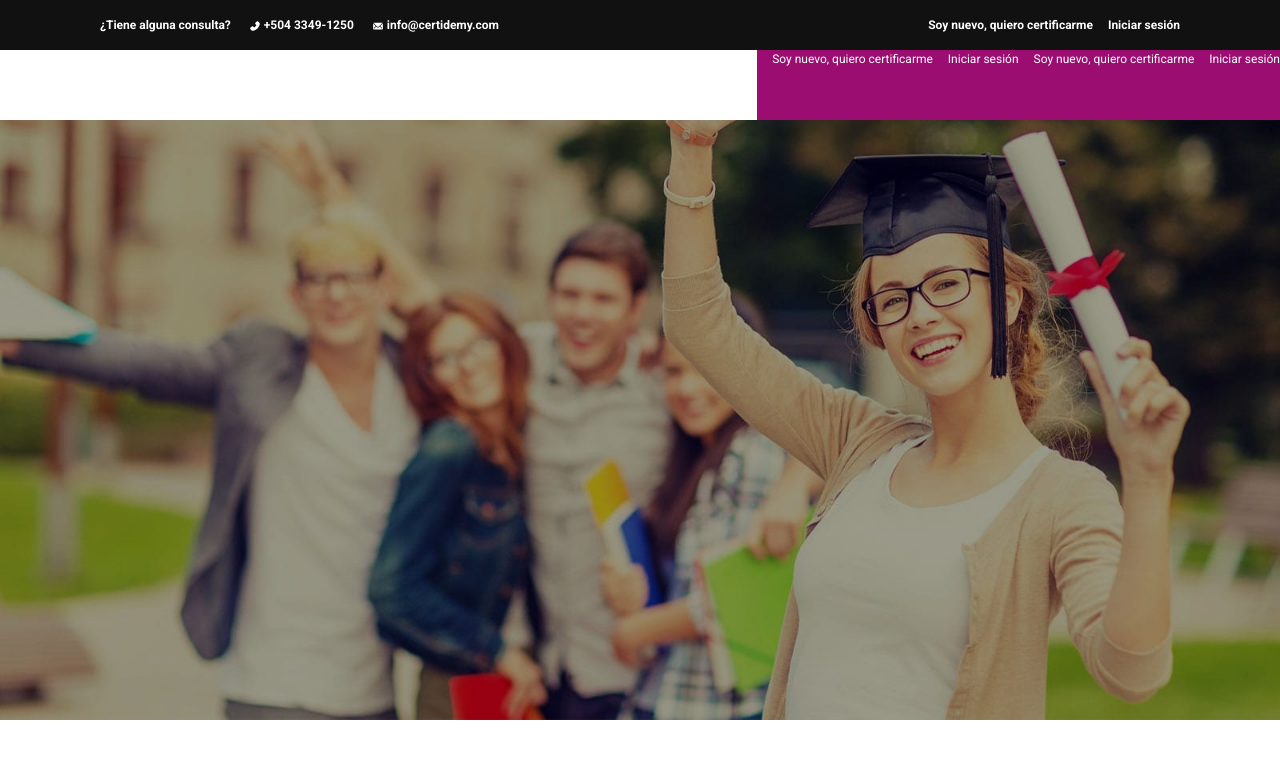
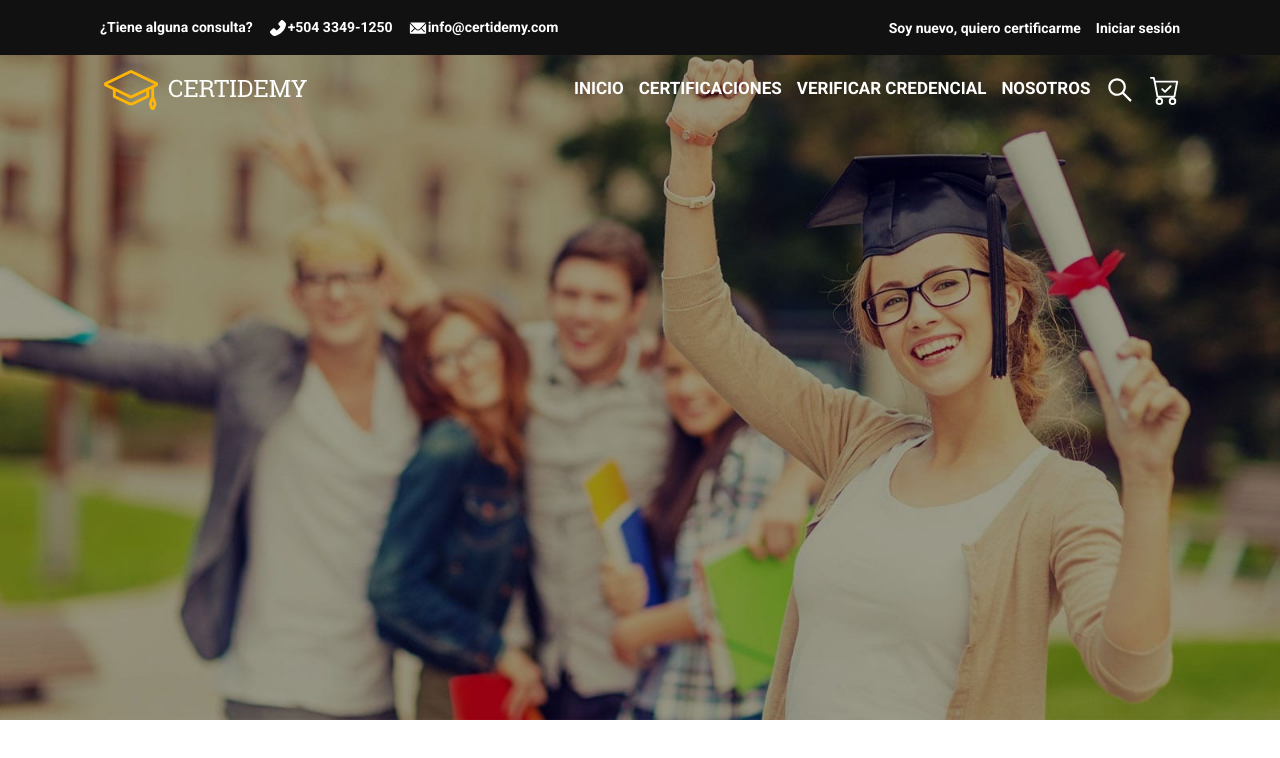
Before and after one commit to DavidArguello07/Clon-Certidemy, a React (Create React App) app: page / in a window 1280 px wide. Shown: the top 758 px of the page. Built offline with nearby package versions, Linux system fonts and the light colour scheme.

Commit message:
tercer commit

```diff
--- a/public/index.html
+++ b/public/index.html
@@ -12,6 +12,7 @@
     <link rel="apple-touch-icon" href="%PUBLIC_URL%/logo192.png" />
 
     <link rel="manifest" href="%PUBLIC_URL%/manifest.json" />
+    <link href="https://fonts.googleapis.com/css2?family=Roboto+Slab:wght@100;200;300;400;500;600;700;800;900&family=Roboto:ital,wght@0,100;0,300;0,400;0,500;0,700;0,900;1,100;1,300;1,400;1,500;1,700;1,900&display=swap" rel="stylesheet">
 
     <!-- CSS only -->
     <link
--- a/src/App.css
+++ b/src/App.css
@@ -1,12 +1,14 @@
 @import url('https://fonts.googleapis.com/css2?family=Roboto:ital,wght@0,100;0,300;0,400;0,500;0,700;0,900;1,100;1,300;1,400;1,500;1,700;1,900&display=swap');
 @import url('https://fonts.googleapis.com/css2?family=Roboto+Slab:wght@100;200;300;400;500;600;700;800;900&family=Roboto:ital,wght@0,100;0,300;0,400;0,500;0,700;0,900;1,100;1,300;1,400;1,500;1,700;1,900&display=swap');
 
-body{
+* {
   margin: 0;
   padding: 0;
+  box-sizing: border-box;
+  --color-principal:rgb(255, 182, 6);
 }
 
 html, body{
-  font-size: 12px;
-  font-family:"Roboto";
+  font-family: 'Roboto';
+/* font-family: 'Roboto Slab', serif; */
 }
--- a/src/Css/header.css
+++ b/src/Css/header.css
@@ -1,5 +1,6 @@
+
+
 .header{
-    background-color: #111111;
     color: white;
     width: 100%;
     position:fixed;
@@ -7,9 +8,11 @@
 }
 
 .header .header-up{
+    background-color: #111111;
     display: flex;
     justify-content:space-between;
-    height: 50px;
+    height: 55px;
+    font-size: 14px;
     align-items: center;
 }
 
@@ -17,7 +20,6 @@
     color: #fff;
     margin-left: 100px;
     font-weight:600;
-    font-size: 12px;
 }
 
 a{
@@ -35,24 +37,39 @@ a:hover{
     margin-right: 100px;
     font-weight:600;
     line-height: 30px;
-    font-size: 12px;
+}
+
+.icon1{
+    font-size: 20px;
 }
 
 
 
 .header .header-down{
-    background-color: white;
+    font-size: 17px;
+    font-weight: 600;
+    line-height: 20px;
     width: 100%;
     height: 70px;
-    color: black;
     display: flex;
-    justify-content:space-between;
+    justify-content:space-around;
+    align-items: center;
 }
 
 .header .header-down .header-down-left{
-    background-color: red;
+
 }
 
 .header .header-down .header-down-right{
-    background-color: rgb(155, 13, 112);
+    margin-left: 10px;
+
 }
+
+.icon2{
+    font-size: 30px;
+}
+
+#icon2:hover{
+    color: var(--color-principal);
+    transition: 0.5s;
+}
--- a/src/Css/picture.css
+++ b/src/Css/picture.css
@@ -1,3 +1,7 @@
+@import url('https://fonts.googleapis.com/css2?family=Roboto:ital,wght@0,100;0,300;0,400;0,500;0,700;0,900;1,100;1,300;1,400;1,500;1,700;1,900&display=swap');
+@import url('https://fonts.googleapis.com/css2?family=Roboto+Slab:wght@100;200;300;400;500;600;700;800;900&family=Roboto:ital,wght@0,100;0,300;0,400;0,500;0,700;0,900;1,100;1,300;1,400;1,500;1,700;1,900&display=swap');
+
+
 .contenedor-imagen{
 
 }
--- a/src/components/Header.tsx
+++ b/src/components/Header.tsx
@@ -1,7 +1,10 @@
 import React from "react";
 import "../Css/header.css";
+import Logo from "../Imagenes/logo-certidemy3.png";
 import { AiFillPhone } from "react-icons/ai";
 import { IoIosMail } from "react-icons/io";
+import { AiOutlineSearch } from "react-icons/ai";
+import { BsCartCheck } from "react-icons/bs";
 
 const Header = () => {
   return (
@@ -11,11 +14,10 @@ const Header = () => {
           <nav>
             <span>¿Tiene alguna consulta?</span>
             <a href="#">
-              {" "}
-              <AiFillPhone className="icon" /> +504 3349-1250{" "}
+              <AiFillPhone className="icon1" />+504 3349-1250
             </a>
             <a href="#">
-              <IoIosMail className="icon" /> info@certidemy.com
+              <IoIosMail className="icon1" />info@certidemy.com
             </a>
           </nav>
         </div>
@@ -28,17 +30,21 @@ const Header = () => {
         </div>
       </div>
 
+
+
       <div className="header-down">
         <div className="header-down-left">
-
+          <img src={Logo} alt="" />
         </div>
 
         <div className="header-down-right">
           <nav>
-            <a href="">Soy nuevo, quiero certificarme</a>
-            <a href="">Iniciar sesión</a>
-            <a href="">Soy nuevo, quiero certificarme</a>
-            <a href="">Iniciar sesión</a>
+            <a href="">INICIO</a>
+            <a href="">CERTIFICACIONES</a>
+            <a href="">VERIFICAR CREDENCIAL</a>
+            <a href="">NOSOTROS</a>
+            <a href="">< AiOutlineSearch className="icon2" id="icon2"/></a>
+            <a href=""><BsCartCheck className="icon2"/></a>
           </nav>
         </div>
       </div>
```
